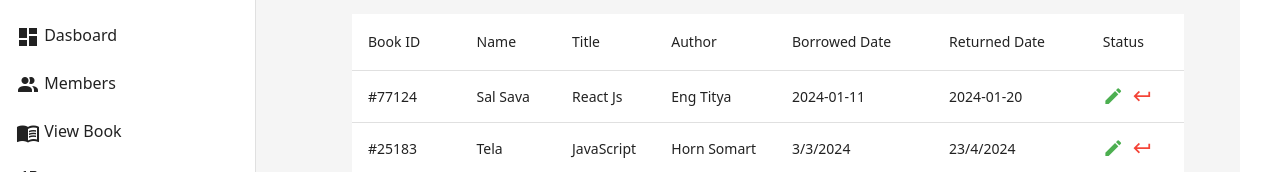
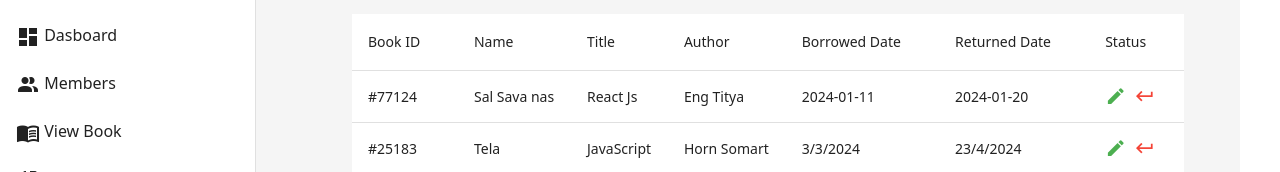
Before and after one commit to tepreaksmey/library, a Vue app: page /book in a window 1280 px wide. Shown: the part 250-422 px from the top of the page. Built offline with nearby package versions, Linux system fonts and the light colour scheme.

Commit message:
update name on book

```diff
--- a/views/Book.vue
+++ b/views/Book.vue
@@ -35,7 +35,7 @@ const header = ref([
 const items = ref([
   {
     id: "#77124",
-    name: "Sal Sava",
+    name: "Sal Sava nas ",
     title: "React Js",
     author: "Eng Titya",
     borrow: "2024-01-11",
```
